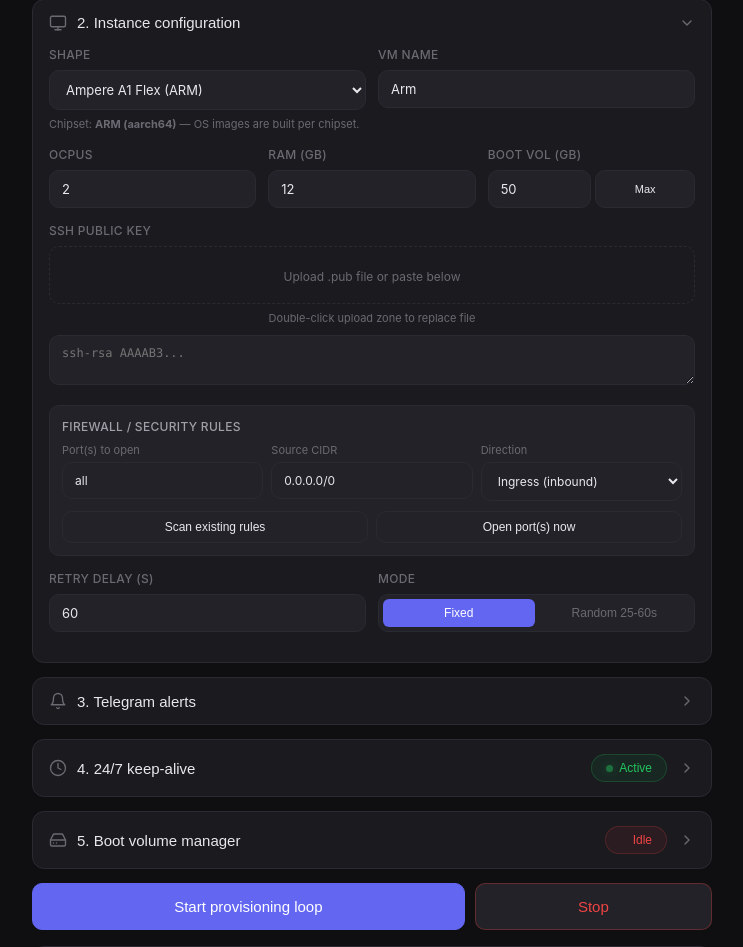
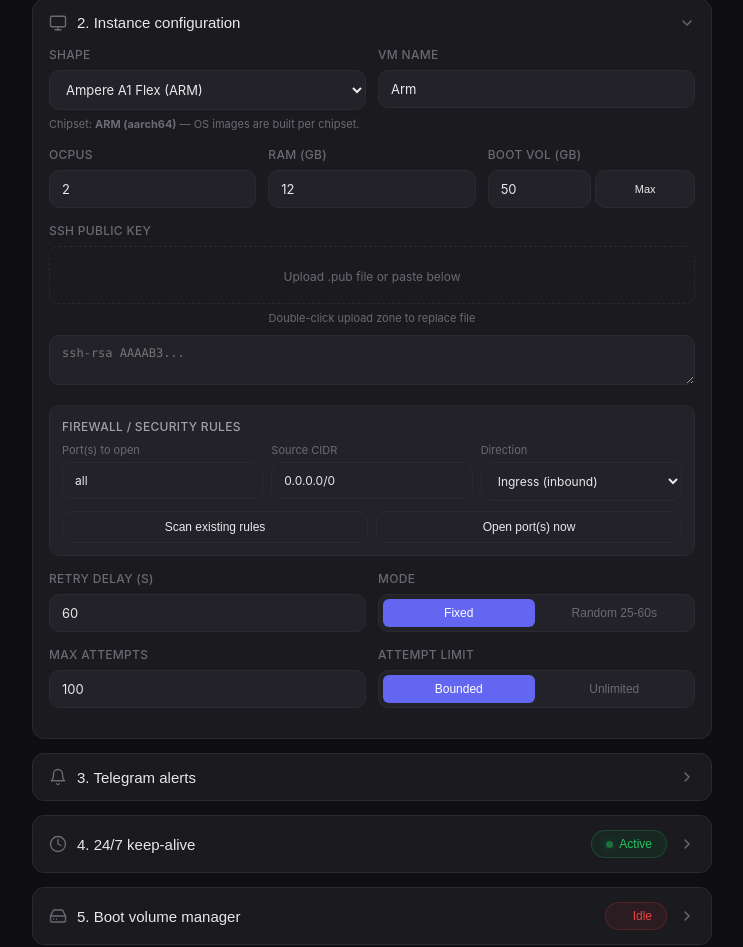
Before and after one commit to sarakmacbook/OCI_Sniper, a Flask app: page / in a window 1280 px wide. Shown: the part 768-1715 px from the top of the page, without its empty margins (268-1011 px from the left). Run offline with Flask 3, Linux system fonts and the light colour scheme; data that the repository does not hold is empty.

Commit message:
Add per-loop Max attempts option (1 to unlimited)
- Loop accepts a per-request max_attempts (1..MAX_ATTEMPTS) or an
  unlimited_attempts flag (also accepts max_attempts 0 / 'unlimited'):
  the loop then hunts until success or a user stop instead of exiting
  on a retry limit.
- /api/auto-launch-loop reads max_attempts / unlimited_attempts and
  surfaces them in loop state and the start log line.
- UI: 'Max attempts' number input with a Bounded/Unlimited toggle,
  status badge shows max N / max unlimited, demo prefill defaults set.
- README documents the new option.
- tests/test_attempts_option.py covers bounded and unlimited behaviour.

Co-authored-by: sarakmacbook <289548515+sarakmacbook@users.noreply.github.com>
Co-authored-by: arena-agent <297053741+arena-agent@users.noreply.github.com>

```diff
--- a/app.py
+++ b/app.py
@@ -2575,8 +2575,27 @@ def run_automated_creation(config, account_config, compute_client, network_clien
         attempts = 0
         success = False
         ad_index = 0
-        max_attempts = max(1, min(int(max_attempts), 100000))
-        add_log(f"Retry limit: {max_attempts} attempts")
+
+        # Resolve the attempt cap. MAX_ATTEMPTS is the hard ceiling; the caller
+        # may ask for fewer attempts, or for an *unbounded* hunt that runs until
+        # success or a user stop. Unlimited is signalled by the request flag
+        # ``unlimited_attempts`` (true), a non-positive ``max_attempts`` (0/-1),
+        # or the literal string "unlimited".
+        unlimited_attempts = False
+        try:
+            _ma = int(max_attempts)
+        except (TypeError, ValueError):
+            _ma = MAX_ATTEMPTS
+        if _ma <= 0 or str(max_attempts).strip().lower() == 'unlimited':
+            unlimited_attempts = True
+            # Keep a real ceiling for the counter; the loop ignores it below.
+            max_attempts = 100000
+        else:
+            max_attempts = max(1, min(_ma, 100000))
+        if unlimited_attempts:
+            add_log("Retry limit: unlimited (runs until success or stopped)")
+        else:
+            add_log(f"Retry limit: {max_attempts} attempts")
 
         # Shuffle AD list for random order (speeds up finding capacity)
         import random as _random
@@ -2620,7 +2639,7 @@ def run_automated_creation(config, account_config, compute_client, network_clien
 
         # Never leave a daemon thread retrying forever. This is especially
         # important on Railway/VPS instances with limited CPU and memory.
-        while attempts < max_attempts:
+        while unlimited_attempts or attempts < max_attempts:
             attempts += 1
 
             if stop_evt.is_set():
@@ -2791,9 +2810,9 @@ def run_automated_creation(config, account_config, compute_client, network_clien
         if not success:
             if stop_evt.is_set():
                 exit_reason = 'stopped by user'
-            elif attempts >= max_attempts:
+            elif not unlimited_attempts and attempts >= max_attempts:
                 exit_reason = f'retry limit reached ({max_attempts} attempts)'
-            if attempts >= max_attempts and not stop_evt.is_set():
+            if not unlimited_attempts and attempts >= max_attempts and not stop_evt.is_set():
                 add_log(f"Retry limit reached ({max_attempts} attempts).")
             add_log("Provisioning loop ended without success.")
             if telegram_bot_token and telegram_chat_id:
@@ -2982,22 +3001,42 @@ def auto_launch():
         except (TypeError, ValueError):
             random_max = max(random_min, 60)
 
+        # Resolve the per-loop attempt cap. MAX_ATTEMPTS stays the hard ceiling,
+        # but a request may ask for fewer attempts or for an unbounded hunt by
+        # sending ``unlimited_attempts: true`` or a non-positive ``max_attempts``
+        # (0 / -1). The UI exposes both a numeric field (1..MAX_ATTEMPTS) and an
+        # "Unlimited" toggle.
+        unlimited_attempts = bool(data.get('unlimited_attempts', False))
+        raw_max = data.get('max_attempts', MAX_ATTEMPTS)
+        try:
+            effective_max = int(raw_max) if raw_max not in (None, '') else MAX_ATTEMPTS
+        except (TypeError, ValueError):
+            effective_max = MAX_ATTEMPTS
+        if unlimited_attempts or effective_max <= 0:
+            unlimited_attempts = True
+            effective_max = 0  # sentinel: run until success or a user stop
+
         thread = threading.Thread(
             target=run_automated_creation,
             args=(config, data, compute_client, network_client, identity_client,
                   retry_delay, randomize_delay, random_min, random_max,
                   bot_token or None, chat_id or None,
-                  MAX_ATTEMPTS),
+                  effective_max),
             kwargs={'run_id': run_id, 'stop_evt': run_stop_event},
             daemon=True
         )
         thread.start()
 
+        # Surface the chosen cap in /api/status so the UI badge can show it.
+        automation_info['max_attempts'] = None if unlimited_attempts else effective_max
+        automation_info['unlimited_attempts'] = unlimited_attempts
+
+        attempts_label = 'unlimited' if unlimited_attempts else str(effective_max)
         add_log(
             f"Provisioning loop started — {_loop_ref(automation_snapshot())} · "
             f"retry {retry_delay}s"
             + (f" (random {random_min}-{random_max}s)" if randomize_delay else "")
-            + f" · max {MAX_ATTEMPTS} attempts · Telegram live log "
+            + f" · max {attempts_label} attempts · Telegram live log "
             + ("on" if tg_live_enabled else "off")
             + ". Only this one loop can run until it exits."
         )
--- a/templates/index.html
+++ b/templates/index.html
@@ -549,6 +549,20 @@
                         </div>
                     </div>
                 </div>
+                <div class="grid-2">
+                    <div class="form-group">
+                        <label class="form-label">Max attempts</label>
+                        <input type="number" id="maxAttempts" class="form-input" value="100" min="1" max="100000" onchange="validateAttempts()">
+                        <div id="attemptsWarning" class="warning-text" style="display:none;">1–100000, or enable Unlimited below</div>
+                    </div>
+                    <div class="form-group">
+                        <label class="form-label">Attempt limit</label>
+                        <div class="toggle-group">
+                            <button id="limitBounded" class="toggle-btn active" onclick="setAttemptLimit('bounded')">Bounded</button>
+                            <button id="limitUnlimited" class="toggle-btn" onclick="setAttemptLimit('unlimited')">Unlimited</button>
+                        </div>
+                    </div>
+                </div>
             </div>
         </div>
 
@@ -747,6 +761,7 @@
     const DEMO = document.body.getAttribute('data-demo') === '1';
     let isRunning = false;
     let delayMode = 'fixed';
+    let attemptLimit = 'bounded';
     let logOffset = 0;
     let pollInterval = null;
     let statusInterval = null;
@@ -785,6 +800,8 @@
 
         document.getElementById('vmName').value = 'AlwaysFree-Bot';
         document.getElementById('retryDelay').value = '10';
+        document.getElementById('maxAttempts').value = '100';
+        setAttemptLimit('bounded');
         addLog('DEMO MODE ready — fake credentials are prefilled, nothing to type.', 'success');
         addLog('Try it: (1) Scan OS images, (2) pick a subnet, (3) Start provisioning loop.', 'warn');
         addLog('The demo cloud is out of capacity for 2 attempts, then succeeds — watch the retries in this terminal.', 'warn');
@@ -1023,6 +1040,26 @@
         const input = document.getElementById('retryDelay');
         input.disabled = mode === 'random';
         input.style.opacity = mode === 'random' ? '0.4' : '1';
+    }
+
+    function validateAttempts() {
+        const input = document.getElementById('maxAttempts');
+        const val = parseInt(input.value);
+        const ok = !attemptLimit || attemptLimit === 'bounded'
+            ? (val >= 1 && val <= 100000)
+            : true;
+        document.getElementById('attemptsWarning').style.display = ok ? 'none' : 'block';
+        if (attemptLimit === 'bounded' && (val < 1 || isNaN(val))) input.value = 100;
+    }
+
+    function setAttemptLimit(mode) {
+        attemptLimit = mode;
+        document.getElementById('limitBounded').classList.toggle('active', mode === 'bounded');
+        document.getElementById('limitUnlimited').classList.toggle('active', mode === 'unlimited');
+        const input = document.getElementById('maxAttempts');
+        input.disabled = mode === 'unlimited';
+        input.style.opacity = mode === 'unlimited' ? '0.4' : '1';
+        validateAttempts();
     }
 
     function addLog(msg, type) {
@@ -1075,6 +1112,8 @@
                     if (loop.region) bits.push(loop.region);
                     if (loop.fingerprint) bits.push('key ' + loop.fingerprint);
                     if (loop.attempts) bits.push('attempt ' + loop.attempts);
+                    if (loop.unlimited_attempts) bits.push('max unlimited');
+                    else if (loop.max_attempts) bits.push('max ' + loop.max_attempts);
                     if (loop.current_ad) bits.push('AD ' + loop.current_ad);
                     if (loop.started_at_local) bits.push('since ' + loop.started_at_local);
                 }
@@ -1852,7 +1891,9 @@
             retry_delay: parseInt(document.getElementById('retryDelay').value) || 60,
             randomize_delay: delayMode === 'random',
             random_min: 25,
-            random_max: 60
+            random_max: 60,
+            max_attempts: parseInt(document.getElementById('maxAttempts').value) || 100,
+            unlimited_attempts: attemptLimit === 'unlimited'
         };
 
         try {
```
Also changed, not shown: tests/test_attempts_option.py (added, +128 -0 lines), README.md.
